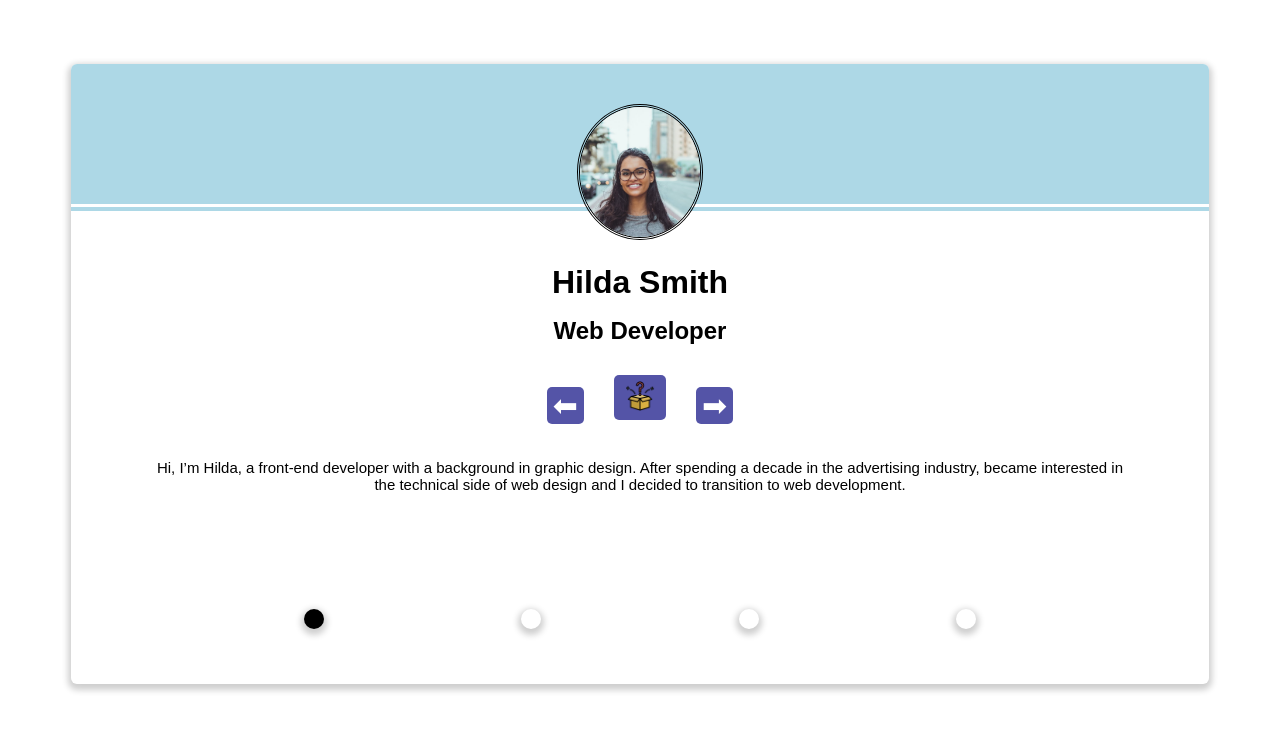
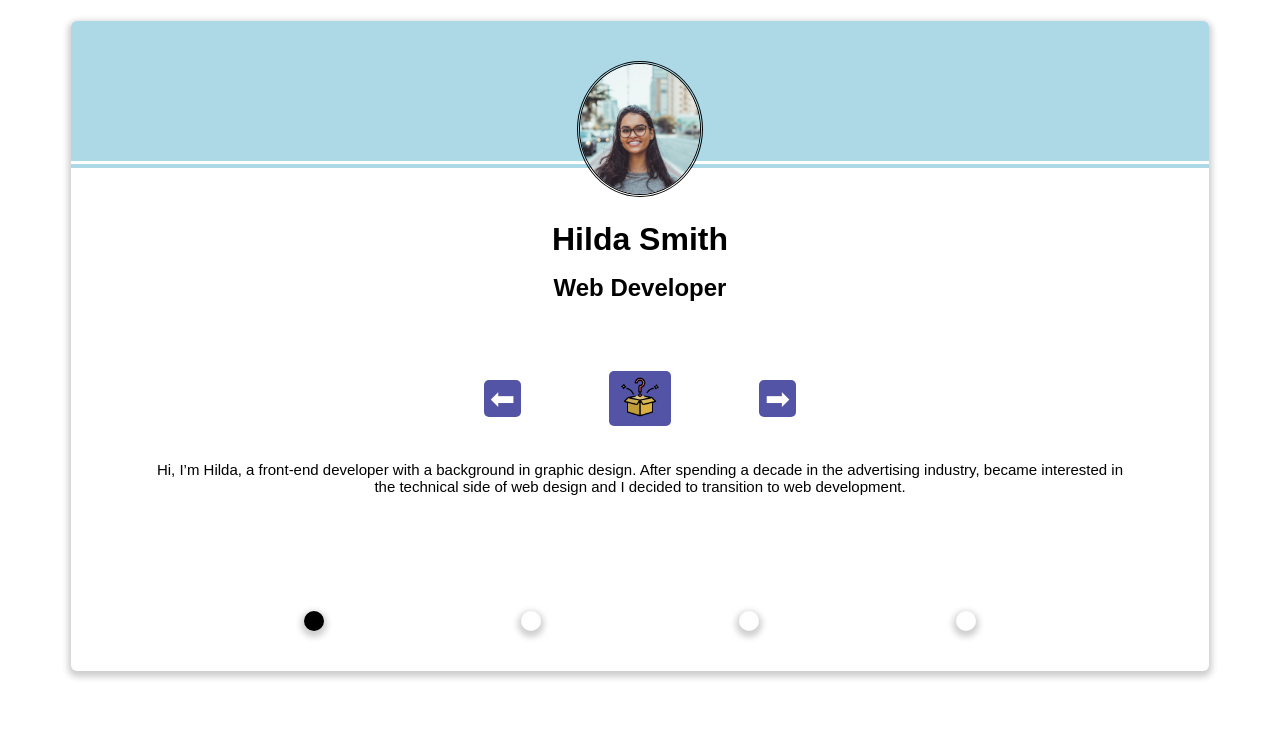
Before and after one commit to cdanderson76/cdaReviews, a React (Vite) app: page / in a window 1280 px wide. Shown: the top 730 px of the page. Built offline with nearby package versions, Linux system fonts and the light colour scheme.

Commit message:
adjusted buttons

```diff
--- a/src/App.jsx
+++ b/src/App.jsx
@@ -49,10 +49,15 @@ function Card() {
       </div>
       <h1>{currIndex.name}</h1>
       <h2>{currIndex.job}</h2>
+      <div className="button-container">
+        <button className="left-arrow" onClick={subIndex}>⬅</button>
+        <button><img src={surprise} alt=""
+                     className="surprise"
+                     onClick={generateRandom}/>
+        </button>
+        <button className="right-arrow" onClick={addIndex}>➡</button>
+      </div>
       <div className="text-container">
-        <button className="left-arrow" onClick={subIndex}>⬅</button>
-        <button><img src={surprise} alt="" className="surprise" onClick={generateRandom}/></button>
-        <button className="right-arrow" onClick={addIndex}>➡</button>
         <p>{currIndex.text}</p>
         <SliderIcons index={index}/>
       </div>
--- a/src/index.css
+++ b/src/index.css
@@ -3,7 +3,7 @@
 .canvas {
   display: flex;
   width: 100%;
-  height: 97vh;
+  height: 90vh;
   flex-direction: column;
   justify-content: center;
   align-items: center;
@@ -16,7 +16,7 @@
   flex-direction: column;
   align-items: center;
   max-width: 90%;
-  height: 620px;
+  height: 650px;
   border-radius: 6px;
   margin-top: -45px;
   -webkit-box-shadow: 0px 3px 6px 3px #CFCFCF;
@@ -74,17 +74,15 @@
 
 .left-arrow {
   font-size: 30px;
-  margin-right: 30px;
 }
 
 .right-arrow {
   font-size: 30px;
-  margin-left: 30px;
 }
 
 .surprise {
-  width: 30px;
-  height: 30px;
+  width: 40px;
+  height: 40px;
   padding: 5px;
 }
 
@@ -113,6 +111,14 @@
   background-color: black;
 }
 
+.button-container {
+  display: flex;
+  width: 400px;
+  height: 100px;
+  justify-content: space-around;
+  align-items: center;
+}
+
 button {
   background-color: rgb(84, 84, 167);
   color: #FFFFFF;
```
